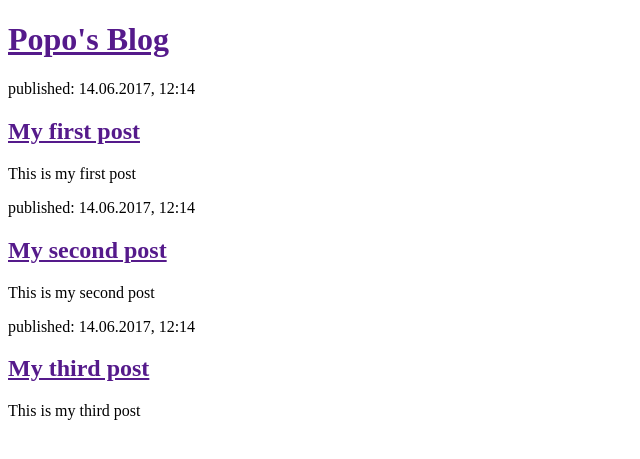
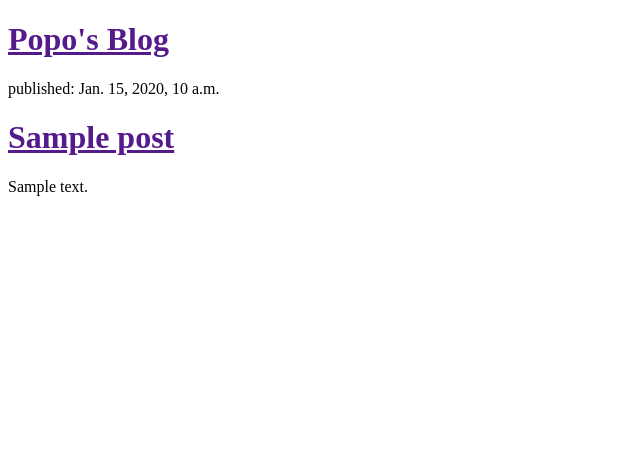
Before and after one commit to sgtphips/my-first-blog, a Django app: template blog/templates/blog/post_list.html in a window 1280 px wide. Shown: the top 459 px of the page, without its empty margins (0-640 px from the left). Run offline with Django 3.2, Linux system fonts and the light colour scheme; the template is opened without the code that fills it: values that come from a table or form of the project are taken from there, others are empty; tables that the repository leaves empty hold one stand-in row (values such as "Sample post").

Commit message:
Modified templates to display posts from database

```diff
--- a/blog/templates/blog/post_list.html
+++ b/blog/templates/blog/post_list.html
@@ -8,23 +8,15 @@
 		<h1><a href="">Popo's Blog</a></h1>
 	</div>
 
-	<div>
-		<p>published: 14.06.2017, 12:14</p>
-		<h2><a href="">My first post</a></h2>
-		<p>This is my first post</p>
-	</div>
+	{% for post in posts %}
+		<div>
+			<p>published: {{ post.published_date }}</p>
+			<h1><a href="">{{ post.title }}</a></h1>
+			<p>{{ post.text|linebreaksbr }}</p>
+		</div>
+	{% endfor %}
 
-	<div>
-		<p>published: 14.06.2017, 12:14</p>
-		<h2><a href="">My second post</a></h2>
-		<p>This is my second post</p>
-	</div>
 
-	<div>
-		<p>published: 14.06.2017, 12:14</p>
-		<h2><a href="">My third post</a></h2>
-		<p>This is my third post</p>
-	</div>
 
 </body>
 </html>
--- a/blog/views.py
+++ b/blog/views.py
@@ -1,6 +1,9 @@
 from django.shortcuts import render
+from django.utils import timezone
+from .models import Post
 
 # Create your views here.
 
 def post_list(request):
-	return render(request, 'blog/post_list.html', {})
+	posts = Post.objects.filter(published_date__lte=timezone.now()).order_by('published_date')
+	return render(request, 'blog/post_list.html', {'posts': posts})
```
